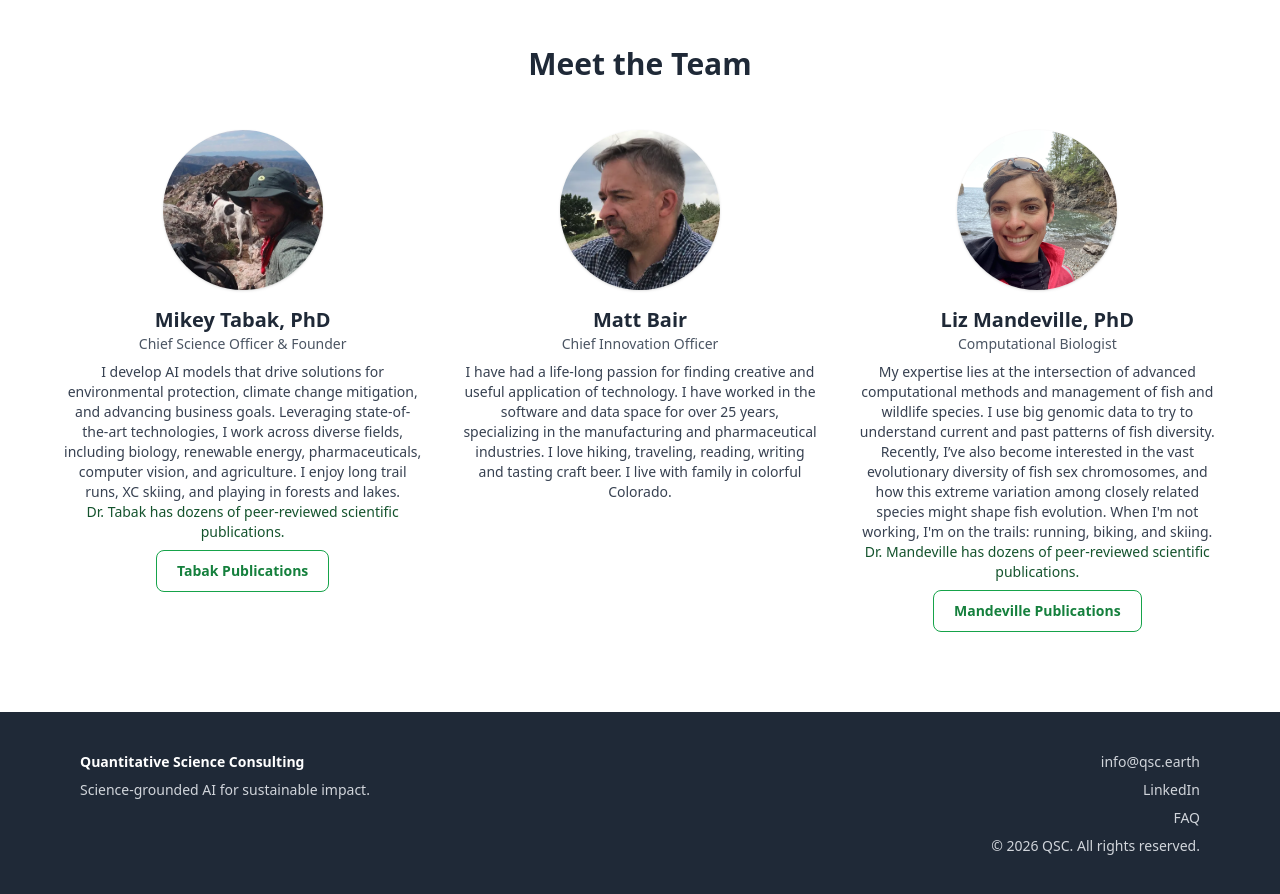
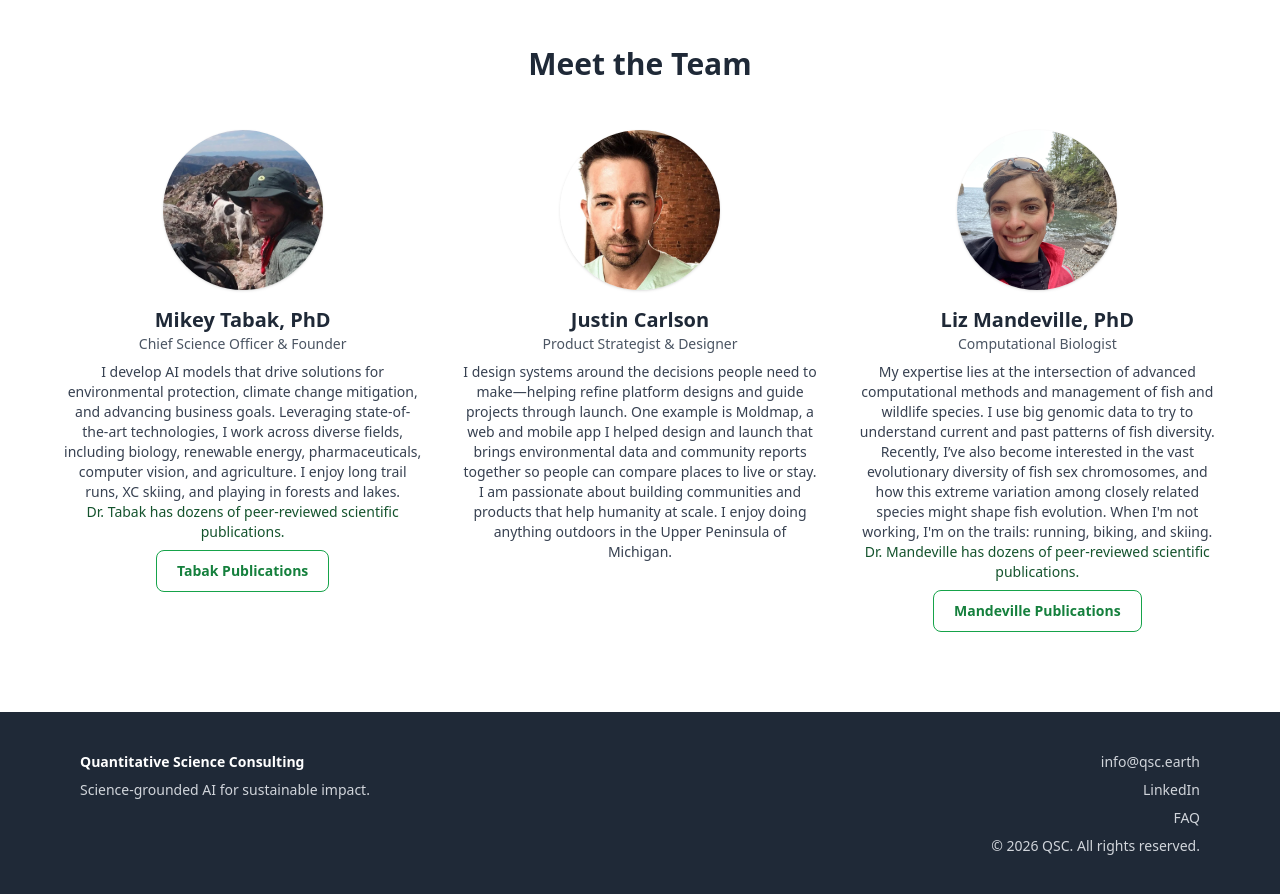
Before and after one commit to QScienceC/QScienceC.github.io, a plain HTML site: page about.html in a window 1280 px wide. Shown: the part 900-1794 px from the top of the page. Drawn offline with nearby package versions, Linux system fonts and the light colour scheme.

Commit message:
replace matt with justin

```diff
--- a/about.html
+++ b/about.html
@@ -203,13 +203,13 @@
             </a>
           </div>
         </div>
-        <!-- Matt -->
+        <!-- Justin -->
         <div class="text-center">
-          <img src="images/team/matt.webp" alt="Matt Bair" class="mx-auto w-40 h-40 object-cover rounded-full shadow mb-4" />
-          <h3 class="text-xl font-semibold">Matt Bair</h3>
-          <p class="text-sm text-gray-600 mb-2">Chief Innovation Officer</p>
+          <img src="images/team/justin.webp" alt="Justin" class="mx-auto w-40 h-40 object-cover rounded-full shadow mb-4" />
+          <h3 class="text-xl font-semibold">Justin Carlson</h3>
+          <p class="text-sm text-gray-600 mb-2">Product Strategist &amp; Designer</p>
           <p class="text-sm text-gray-700">
-            I have had a life-long passion for finding creative and useful application of technology. I have worked in the software and data space for over 25 years, specializing in the manufacturing and pharmaceutical industries. I love hiking, traveling, reading, writing and tasting craft beer. I live with family in colorful Colorado.
+            I design systems around the decisions people need to make—helping refine platform designs and guide projects through launch. One example is Moldmap, a web and mobile app I helped design and launch that brings environmental data and community reports together so people can compare places to live or stay. I am passionate about building communities and products that help humanity at scale. I enjoy doing anything outdoors in the Upper Peninsula of Michigan.
           </p>
         </div>
         <!-- Liz -->
--- a/sitemap.xml
+++ b/sitemap.xml
@@ -9,7 +9,7 @@
 
   <url>
     <loc>https://www.qsc.earth/about.html</loc>
-    <lastmod>2026-02-21</lastmod>
+    <lastmod>2026-11-23</lastmod>
     <priority>0.8</priority>
   </url>
 
```
Also changed, not shown: images/team/justin.webp (added).
